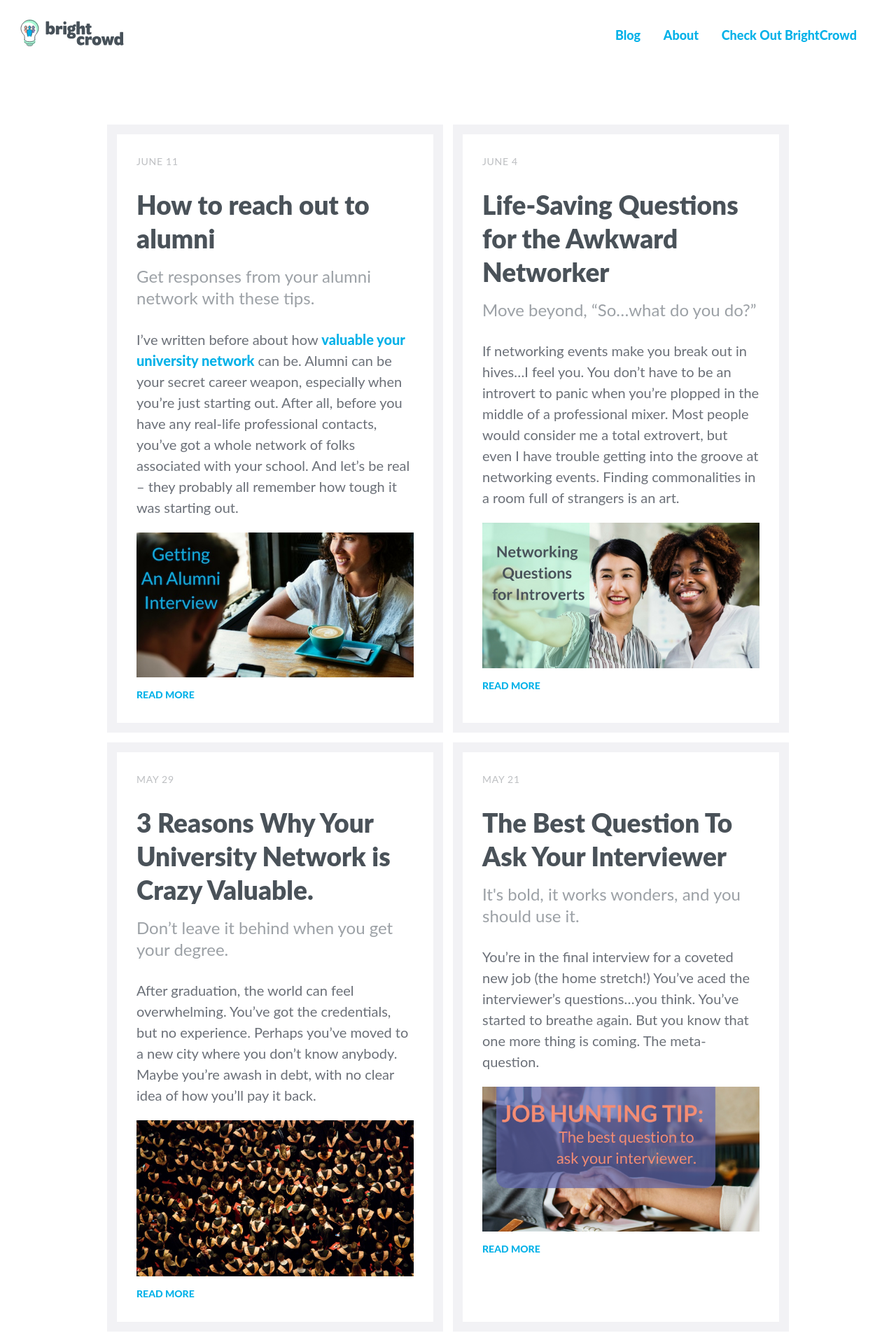
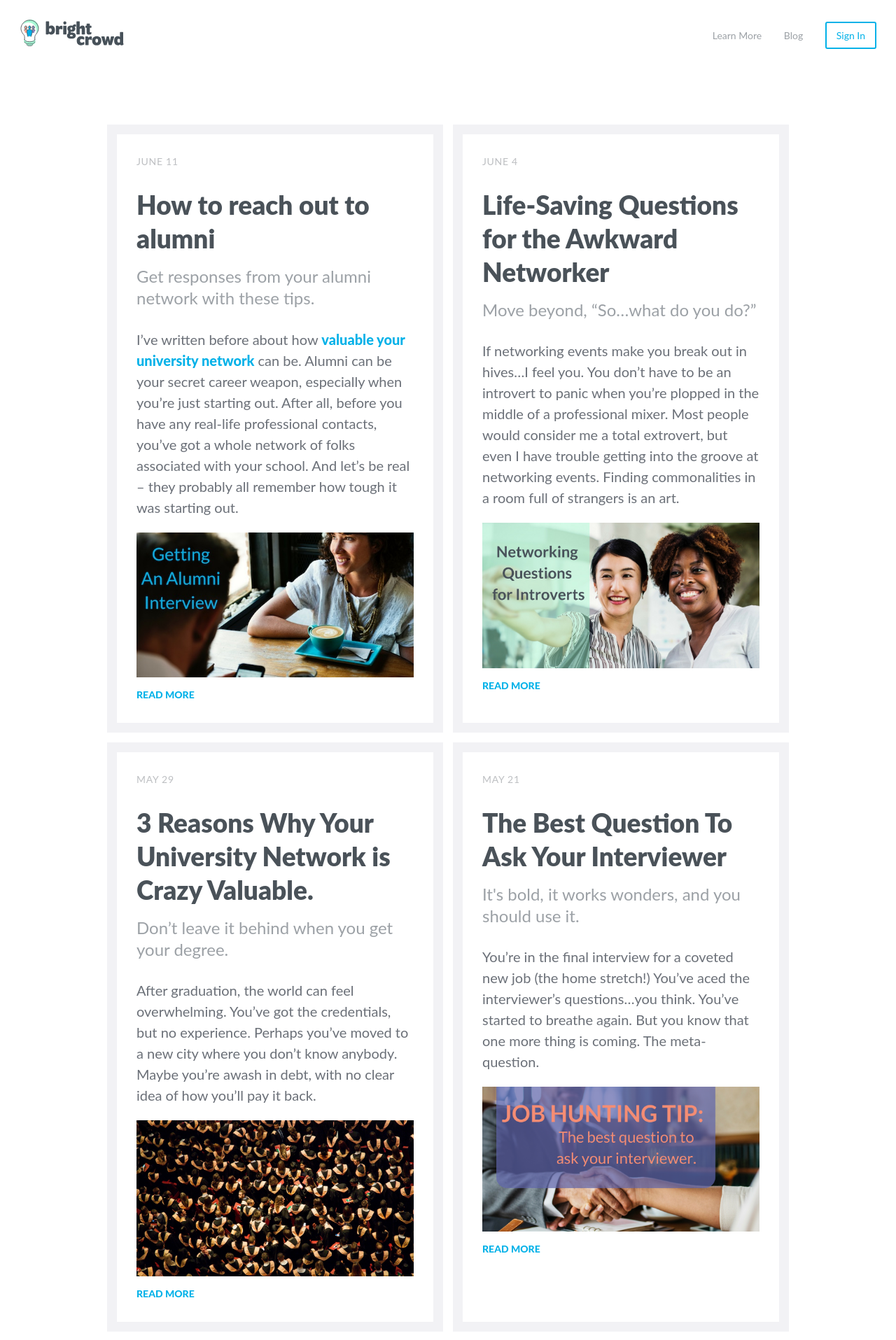
Before and after one commit to BrightCrowd/bc-blog, a Jekyll site: the page built from index.html, in a window 1280 px wide. Shown: the top 1915 px of the page at 70% size. Built offline with Jekyll 4.4.1, drawn with Linux system fonts in a browser that asks for light colours; some web fonts are replaced.

Commit message:
Update blog nav to match nonmember nav on site #2850

```diff
--- a/_layouts/default.html
+++ b/_layouts/default.html
@@ -22,9 +22,9 @@
           </div>
 
           <nav>
+            <a href="{{ site.bcurl }}/team">Learn More</a>
             <a href="{{ site.baseurl }}/">Blog</a>
-            <a href="{{ site.bcurl }}/team">About</a>
-            <a href="{{ site.bcurl }}">Check Out BrightCrowd</a>
+            <a href="{{ site.bcurl }}">Sign In</a>
           </nav>
         </header>
       </div>
--- a/_sass/_theme.scss
+++ b/_sass/_theme.scss
@@ -165,6 +165,7 @@ img {
     clear: both;
 }
 
+
 /*********************/
 /* LAYOUT / SECTIONS */
 /*********************/
@@ -178,6 +179,7 @@ img {
   padding:28px;
   @include mobile {
     margin-bottom:42px;
+    padding:28px 14px;
   }
 }
 
@@ -185,10 +187,6 @@ img {
   display:flex;
   justify-content:space-between;
   align-items:center;
-  @include mobile {
-    display:block;
-    text-align:center;
-  }
 }
 
 .site-avatar {
@@ -197,6 +195,11 @@ img {
   img{
     height: 38px;
     width: 150px;
+    @include mobile {
+      object-position:left;
+      object-fit:cover;
+      width: 30px;
+    }
   }
   @include mobile {
     display: block;
@@ -228,21 +231,40 @@ img {
 
 nav {
   font-family: $bc-font;
-  font-size: 18px;
+  font-size: 14px;
   @include mobile {
-    margin-top: 21px;
     display: block;
-    font-size: 16px;
+    font-size: 12px;
   }
-
   a {
-    margin-right: 28px;
+    margin-left: 28px;
     text-align: right;
-
-    @include mobile {
-      color: $blue;
-      margin:0 14px;
-      text-align: center;
+    font-weight:400;
+    color:$bc-grey-500;
+    &:last-child{
+      background:fade($bc-blue-500, 0%);
+      color:$bc-blue-500;
+      border:2px solid $bc-blue-500;
+      display:inline-block;
+      padding:7px 14px;
+      border-radius:3px;
+      .icon-wrapper{
+        display:inline-block;
+        margin-right:4px;
+        svg{
+          fill:$bc-blue-500;
+        }
+      }
+      &:focus{
+        color:$bc-blue-500;
+      }
+      &:hover{
+        background:$bc-blue-500;
+        color:$white;
+        svg{
+          fill:$white;
+        }
+      }
     }
   }
 }
```
